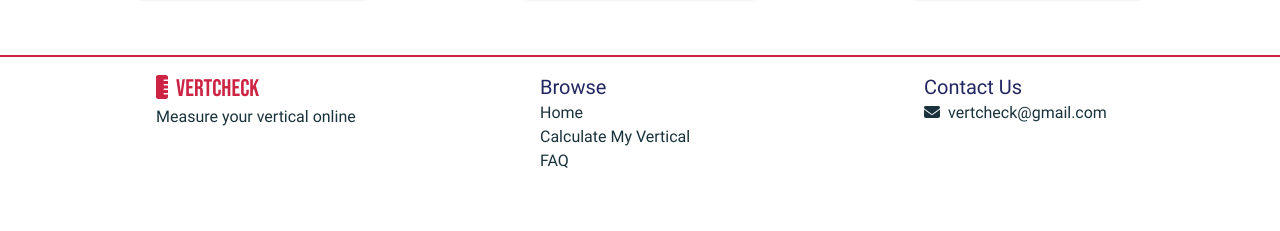
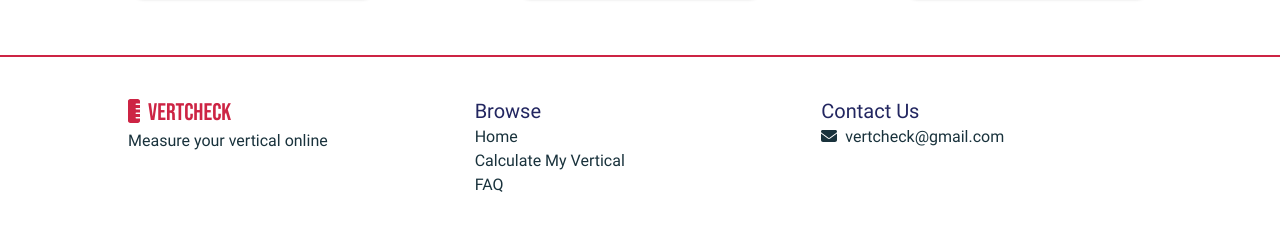
Before and after one commit to jiaweihong/VertCheck, a Next.js app: page / in a window 1280 px wide. Shown: the part 1062-1293 px from the top of the page. Before the commit the page ends 1251 px from the top, so only its background shows below. Built offline with nearby package versions, Linux system fonts and the light colour scheme.

Commit message:
replace flexbox based footer witha  grid system that is responsive

```diff
--- a/src/components/Footer.tsx
+++ b/src/components/Footer.tsx
@@ -5,8 +5,9 @@ import { FontAwesomeIcon } from '@fortawesome/react-fontawesome'
 
 export default function Footer() {
   return (
-    <div className="flex flex-wrap justify-around border-t-2 border-[#CD2444] bg-[#FFFFFF] px-16 py-4 text-[#19323C] ">
-      <div className="w-[200px]">
+    <div className=" flex justify-center border-t-2 border-[#CD2444] bg-[#FFFFFF] py-10 text-[#19323C]">
+      <div className="grid w-[80%] grid-cols-1 gap-4 md:grid-cols-2 lg:grid-cols-3 xl:max-w-[1800px]">
+        <div className="">
           <Link
             href="/"
             className="font-bebasNeue text-2xl text-[#CD2444]"
@@ -21,7 +22,7 @@ export default function Footer() {
           <p className="">Measure your vertical online</p>
         </div>
 
-      <div className="w-[200px]">
+        <div className="">
           <p className="text-xl text-[#222660]">Browse</p>
           <ul>
             <li>
@@ -36,7 +37,7 @@ export default function Footer() {
           </ul>
         </div>
 
-      <div className="w-[200px]">
+        <div className="md:col-start-2 lg:col-start-3">
           <p className="text-xl text-[#222660]">Contact Us</p>
 
           <ul>
@@ -52,5 +53,12 @@ export default function Footer() {
           </ul>
         </div>
       </div>
+    </div>
   )
 }
+
+/**
+ * standard is all in a col
+ * above sm is 2 col
+ * above md 3 col
+ */
```
Lines whose indentation alone changed are shown as unchanged.
